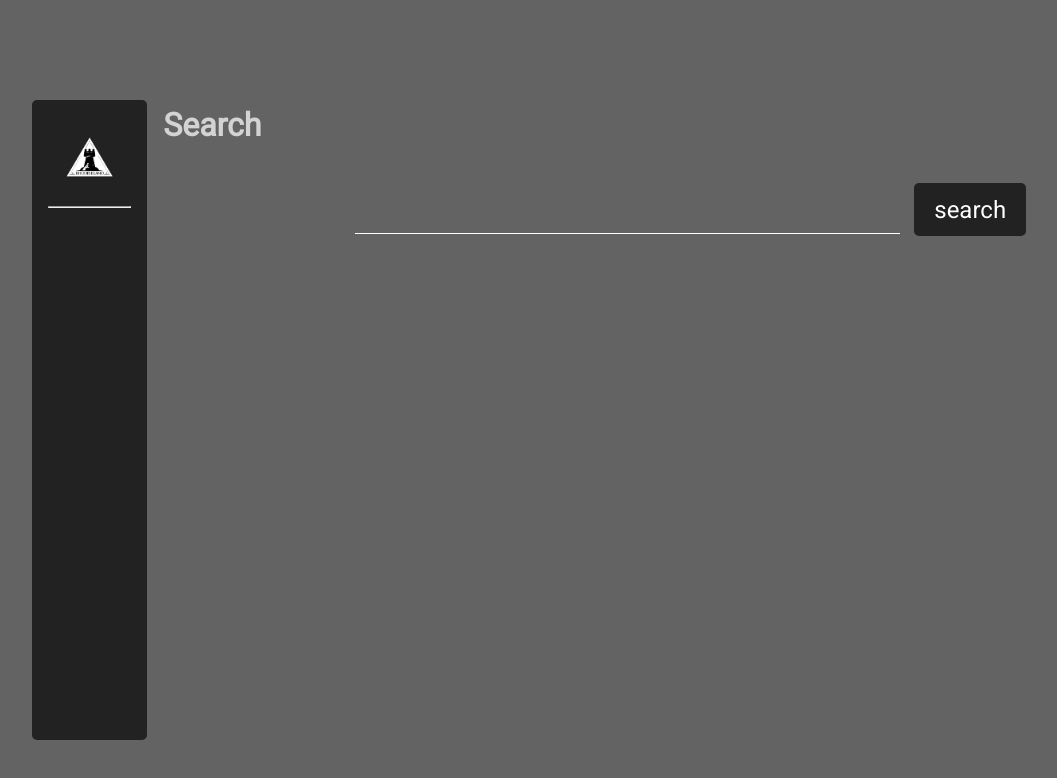
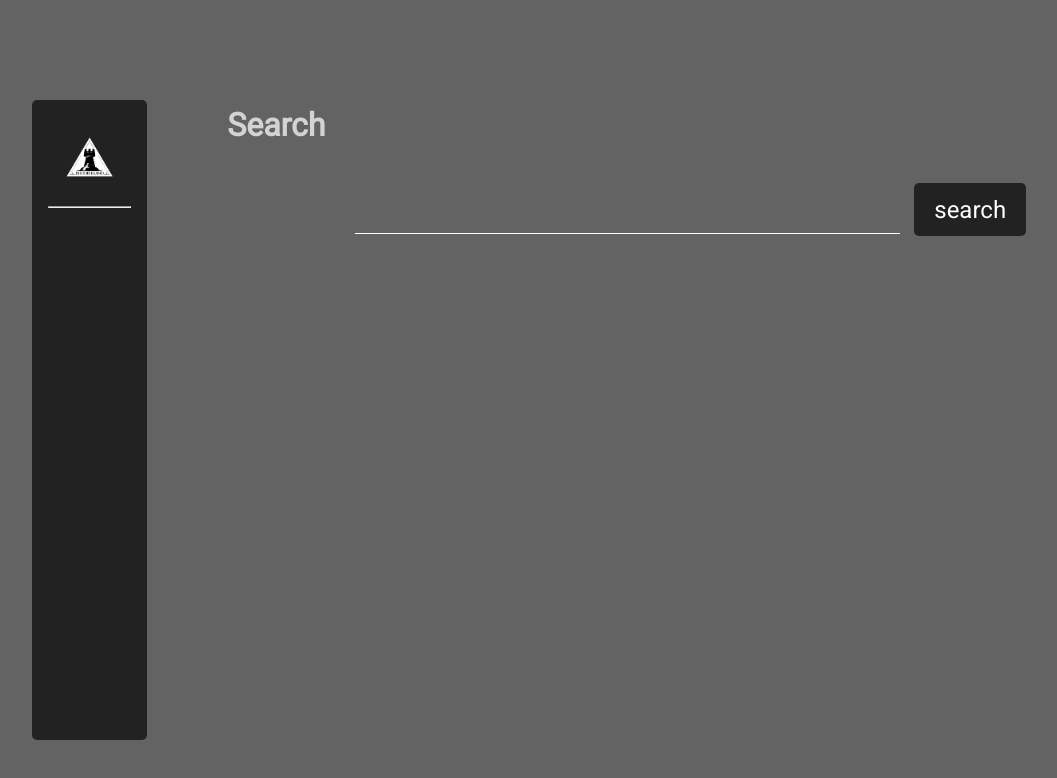
Before and after one commit to Nathan-Dinh/op-finder, a Vue app: page /search in a window 1280 px wide. Shown: the top 778 px of the page, without its empty margins (0-1057 px from the left). Built offline with nearby package versions, Linux system fonts and the light colour scheme; some icons are missing.

Commit message:
Style update

```diff
--- a/src/assets/base.css
+++ b/src/assets/base.css
@@ -39,7 +39,7 @@
   }
 
   .container {
-    padding:0 1em;
+    padding:0 5em;
   }
 
 /* Tooltip text */
--- a/src/components/operatorTemplate.vue
+++ b/src/components/operatorTemplate.vue
@@ -10,7 +10,7 @@ const CapitalizeName = (str) => {
   });
   return fullName;
 };
-if(props.opInfo != null){
+if (props.opInfo != null) {
   console.log(CapitalizeName(prop.opInfo.name));
 }
 </script>
@@ -21,7 +21,9 @@ if(props.opInfo != null){
       <div class="operator-image">
         <img class="image-resize" :src="props.opInfo.imgUrl" alt="opImage" />
       </div>
-      <h1 class="operator-name">{{ CapitalizeName(props.opInfo.name).trim() }}</h1>
+      <h1 class="operator-name">
+        {{ CapitalizeName(props.opInfo.name).trim() }}
+      </h1>
       <h2 class="requirement-sub-header sub-header">Requirement tag</h2>
       <div v-for="tag in props.opInfo.recruitmentTag">
         <p class="tags sub-content">{{ tag }}</p>
@@ -65,13 +67,13 @@ if(props.opInfo != null){
   grid-area: profile;
 }
 .sub-content {
-  font-size: 16px;
+  font-size: 1.5em;
   padding: 1em;
 }
 
 .sub-header {
   padding: 1em;
-  font-size: 1em;
+  font-size: 1.5em;
   background: rgb(129, 129, 129);
 }
 .image-resize {
```
